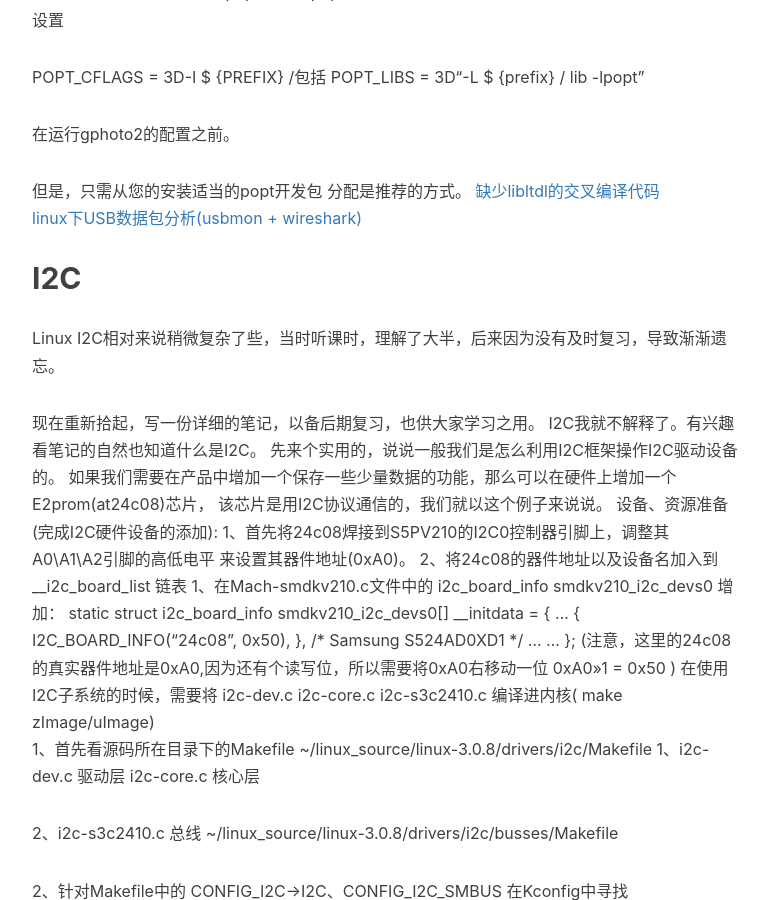
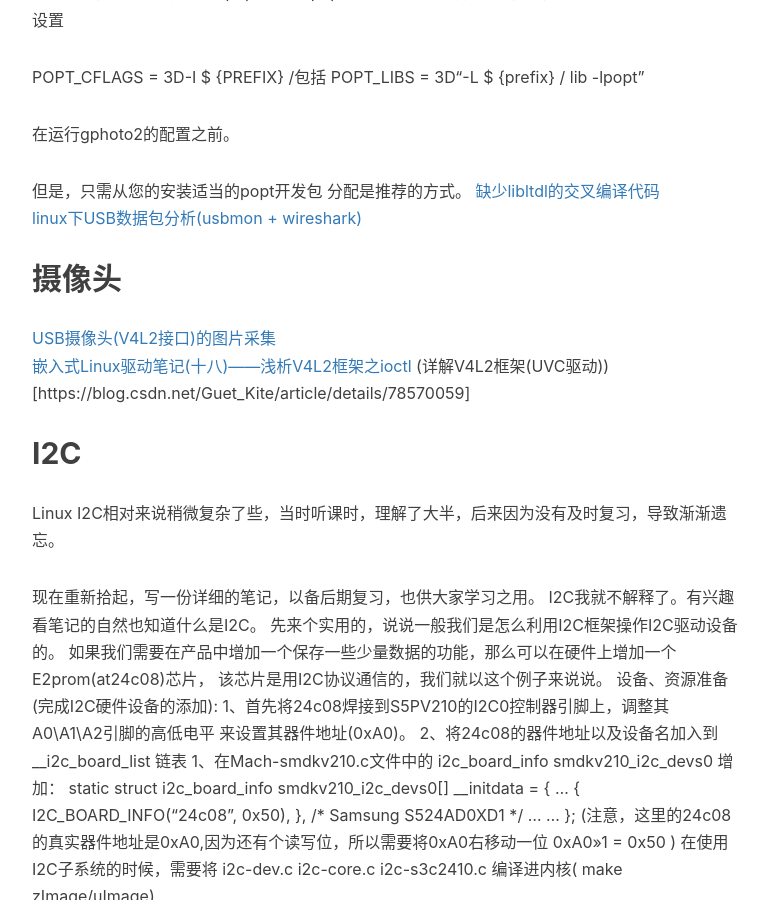
Before and after one commit to gary-robotics/dlward, a Jekyll site: the page built from _posts/2018-07-09-AndroidDriver-2018.markdown, in a window 1280 px wide and 900 px high, scrolled down 2803 px. Shown: the whole window, without its empty margins (233-1001 px from the left). Built offline with Jekyll 4.4.1, drawn with Linux system fonts in a browser that asks for light colours; nearby versions of some CDN libraries; comment, search, counter and statistics services are not loaded.

Commit message:
Update 2018-07-09-AndroidDriver-2018.markdown

```diff
--- a/_posts/2018-07-09-AndroidDriver-2018.markdown
+++ b/_posts/2018-07-09-AndroidDriver-2018.markdown
@@ -94,6 +94,11 @@
 分配是推荐的方式。
 [缺少libltdl的交叉编译代码](https://forum.archive.openwrt.org/viewtopic.php?id=56184&p=1)
 [linux下USB数据包分析(usbmon + wireshark)](http://www.lnsign.com/2018/03/06/usb-packet-capture-usbmon-wireshark/)
+
+## 摄像头
+[USB摄像头(V4L2接口)的图片采集](https://www.cnblogs.com/surpassal/archive/2012/12/19/zed_webcam_lab1.html)
+[嵌入式Linux驱动笔记(十八)------浅析V4L2框架之ioctl](https://blog.csdn.net/guet_kite/article/details/78574781)
+(详解V4L2框架(UVC驱动))[https://blog.csdn.net/Guet_Kite/article/details/78570059]
 
 ## I2C
 
```
